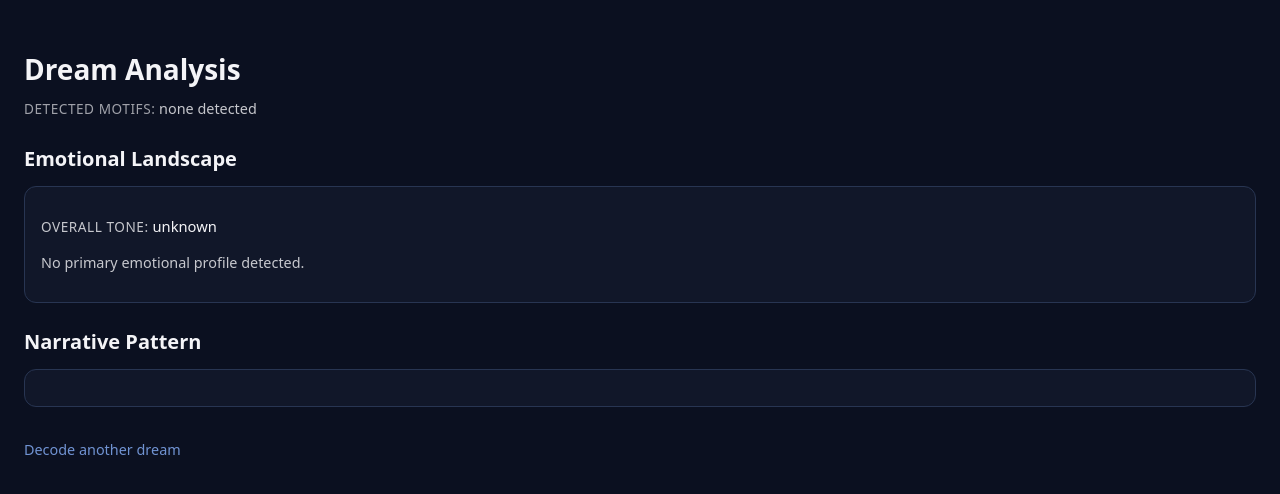
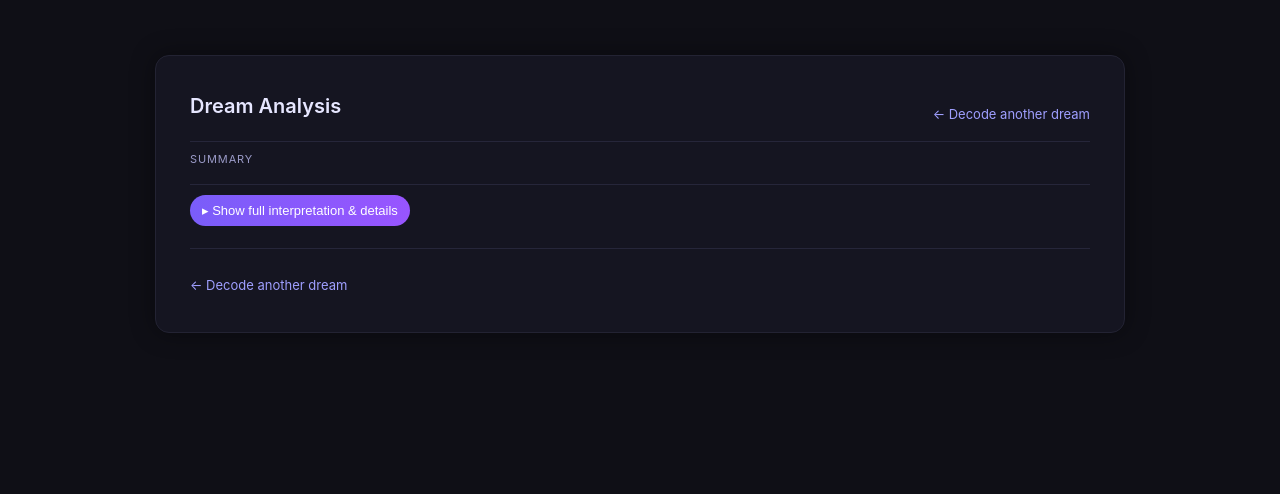
Before and after one commit to kerry-netizen/dream-decoder, a Flask app: template templates/result.html in a window 1280 px wide. Shown: the top 494 px of the page. Run offline with Flask 3, Linux system fonts and the light colour scheme; the template is opened without the code that fills it, so the values that code supplies are empty.

Commit message:
Summary-heavy UI + collapsible deep dive

```diff
--- a/app.py
+++ b/app.py
@@ -201,7 +201,7 @@ def build_priority_symbols(candidates: List[Dict[str, Any]]) -> List[Dict[str, A
 
 
 # ----------------------------------------------------
-# Rich Interpretation Prompt
+# Rich Interpretation Prompt (Summary-heavy, Deep Dive optional)
 # ----------------------------------------------------
 
 SYSTEM_PROMPT = """
@@ -224,7 +224,7 @@ Principles:
 - Avoid superstition, fortune-telling, or claims about the future.
 - Focus on psychological meaning, emotional patterns, and inner conflicts.
 - Help the dreamer generate insight, not fear.
-- It is okay to be rich and detailed in your explanations.
+- It is okay to be rich and detailed, but structure your output clearly.
 
 Return VALID JSON with:
 
@@ -242,15 +242,26 @@ Return VALID JSON with:
 }
 
 Formatting / richness:
-- "micronarrative": 2–4 sentences retelling the dream vividly but concisely.
-- "summary": 3–5 sentences explaining the main psychological themes.
-- "interpretive_narrative": your main canvas. Write 3–7 short paragraphs
-  (around 400–700 words) weaving symbols, emotions, and life_context into a
-  cohesive psychological story.
+- "micronarrative": 1–2 sentences retelling the dream vividly but concisely.
+- "summary": 5–7 sentences giving a psychologically rich, high-level interpretation.
+  This should carry most of the interpretive weight and be very readable on a phone.
+- "interpretive_narrative": treat this as a deeper dive. Write 3–6 short paragraphs
+  (roughly 400–800 words total) weaving symbols, emotions, and life_context into a
+  cohesive psychological story. Feel free to be more exploratory and reflective here.
 - "key_symbols": 3–7 key symbols with 2–3 possible meanings and a confidence
   value between 0 and 1.
 - "emotional_profile": 3–5 primary emotions with intensities 0–1 and an overall tone.
+- "emotional_arc": must be a list of objects like
+  {"stage": "beginning/middle/end", "emotion": "string", "intensity": 0.0}.
+  If you aren't sure, return [] rather than raw strings.
+- "narrative_pattern": clearly name the psychological pattern (e.g. "Threshold Crossing",
+  "Life Review", "Avoidance vs Confrontation") and briefly describe it.
+- "symbol_relations": only include real links like
+  {"source": "child", "target": "door", "relation": "points toward choice"}.
+  If you don't see clear relationships, return [].
 - "reflection_prompts": 3–6 thoughtful, gentle questions inviting self-reflection.
+- "cautions": 2–4 short reminders about not over-literalizing the dream.
+
 Keep JSON structure strict, but allow prose fields to be rich and textured.
 """
 
--- a/templates/result.html
+++ b/templates/result.html
@@ -1,293 +1,416 @@
-<!doctype html>
+<!DOCTYPE html>
 <html lang="en">
 <head>
-  <meta charset="utf-8">
+    <meta charset="UTF-8">
     <title>Dream Decoder – Result</title>
-  <meta name="viewport" content="width=device-width, initial-scale=1">
-
     <style>
         body {
-      font-family: system-ui, -apple-system, BlinkMacSystemFont, "Segoe UI", sans-serif;
+            background: #0f0f16;
+            font-family: "Inter", system-ui, -apple-system, BlinkMacSystemFont, sans-serif;
+            color: #e6e6ff;
             margin: 0;
-      padding: 1.5rem;
-      background: #0b1020;
-      color: #f4f4f7;
-      line-height: 1.5;
+            padding: 0;
         }
 
-    a {
-      color: #8ab4ff;
+        .container {
+            max-width: 900px;
+            margin: 40px auto 60px;
+            background: #151521;
+            padding: 24px 20px 30px;
+            border-radius: 14px;
+            box-shadow: 0px 0px 25px rgba(0,0,0,0.4);
+            border: 1px solid #232333;
+        }
+
+        @media (min-width: 768px) {
+            .container {
+                padding: 32px 34px 38px;
+                margin-top: 55px;
+            }
+        }
+
+        h1 {
+            margin: 0 0 10px;
+            font-size: 24px;
+        }
+
+        h2 {
+            margin-top: 26px;
+            margin-bottom: 8px;
+            font-size: 18px;
+        }
+
+        p {
+            line-height: 1.5;
+            margin-top: 8px;
+            margin-bottom: 8px;
+        }
+
+        .badge-row {
+            margin: 12px 0 6px;
+            display: flex;
+            flex-wrap: wrap;
+            gap: 6px;
+        }
+
+        .badge {
+            padding: 5px 9px;
+            border-radius: 999px;
+            border: 1px solid #32324a;
+            background: #1c1c29;
+            font-size: 12px;
+            color: #c6c6f2;
+        }
+
+        .section {
+            margin-top: 18px;
+            padding-top: 10px;
+            border-top: 1px solid #26263a;
+        }
+
+        .label {
+            text-transform: uppercase;
+            letter-spacing: 0.08em;
+            font-size: 11px;
+            color: #9a9ac7;
+            margin-bottom: 4px;
+        }
+
+        .summary-text {
+            font-size: 15px;
+            color: #deddfb;
+        }
+
+        .muted {
+            color: #a0a0c6;
+            font-size: 13px;
+        }
+
+        .toggle-btn {
+            display: inline-flex;
+            align-items: center;
+            gap: 6px;
+            border-radius: 999px;
+            border: 1px solid #32324a;
+            background: #1a1a27;
+            padding: 6px 11px;
+            font-size: 12px;
+            color: #c8c8ff;
+            cursor: pointer;
+            margin-top: 6px;
+        }
+
+        .toggle-btn span.chevron {
+            font-size: 12px;
+        }
+
+        .card {
+            background: #181827;
+            border-radius: 10px;
+            border: 1px solid #26263a;
+            padding: 10px 12px;
+            margin-top: 8px;
+        }
+
+        .card-title {
+            font-size: 13px;
+            font-weight: 600;
+            margin-bottom: 4px;
+        }
+
+        .symbol-list {
+            list-style: none;
+            padding-left: 0;
+            margin: 6px 0 0;
+        }
+
+        .symbol-list li {
+            margin-bottom: 6px;
+            font-size: 13px;
+        }
+
+        .chips-row {
+            display: flex;
+            flex-wrap: wrap;
+            gap: 6px;
+            margin-top: 6px;
+        }
+
+        .chip {
+            font-size: 12px;
+            padding: 4px 8px;
+            border-radius: 999px;
+            background: #202033;
+            border: 1px solid #343453;
+        }
+
+        .small-heading {
+            font-size: 13px;
+            font-weight: 600;
+            margin-top: 4px;
+            margin-bottom: 4px;
+        }
+
+        .list-plain {
+            padding-left: 18px;
+            margin-top: 4px;
+            margin-bottom: 4px;
+        }
+
+        .list-plain li {
+            margin-bottom: 4px;
+            font-size: 13px;
+        }
+
+        .tone-pill {
+            display: inline-block;
+            padding: 3px 8px;
+            border-radius: 999px;
+            border: 1px solid #35355a;
+            background: #1b1b2b;
+            font-size: 12px;
+            margin-top: 2px;
+        }
+
+        .back-link {
+            display: inline-block;
+            margin-top: 18px;
+            font-size: 13px;
+            color: #9f9fff;
             text-decoration: none;
         }
 
-    a:hover {
+        .back-link:hover {
             text-decoration: underline;
         }
 
-    h1, h2, h3 {
-      font-weight: 600;
-      margin-top: 1.5rem;
-      margin-bottom: 0.5rem;
+        .top-meta {
+            display: flex;
+            justify-content: space-between;
+            gap: 12px;
+            align-items: center;
+            flex-wrap: wrap;
         }
 
-    h1 { font-size: 1.75rem; }
-    h2 { font-size: 1.25rem; }
-    h3 { font-size: 1.05rem; }
-
-    .meta {
-      font-size: 0.9rem;
-      opacity: 0.8;
-      margin-bottom: 1rem;
-    }
-
-    .pill-row {
-      margin: 0.25rem 0 1rem;
-    }
-
-    .pill {
-      display: inline-block;
-      padding: 0.2rem 0.6rem;
-      margin: 0.15rem 0.25rem 0.15rem 0;
-      border-radius: 999px;
-      background: #1b253b;
-      font-size: 0.8rem;
-      border: 1px solid #283552;
-    }
-
-    .card {
-      margin: 0.75rem 0;
-      padding: 0.85rem 1rem;
-      border-radius: 0.75rem;
-      border: 1px solid #283552;
-      background: #111729;
-    }
-
-    details.card > summary {
-      cursor: pointer;
-      outline: none;
-      list-style: none;
-    }
-
-    details.card > summary::-webkit-details-marker {
-      display: none;
-    }
-
-    details.card > summary::before {
-      content: "▶";
-      display: inline-block;
-      margin-right: 0.4rem;
-      font-size: 0.8rem;
-      transform-origin: center;
-      transition: transform 0.15s ease-out;
-      opacity: 0.8;
-    }
-
-    details[open].card > summary::before {
-      transform: rotate(90deg);
-    }
-
-    details.card > summary strong {
-      font-size: 0.95rem;
-    }
-
-    .card .body {
-      margin-top: 0.6rem;
-      font-size: 0.92rem;
-    }
-
-    .symbol-header {
-      display: flex;
-      justify-content: space-between;
-      align-items: baseline;
-      gap: 0.5rem;
-    }
-
-    .symbol-name {
+        .title {
+            font-size: 20px;
             font-weight: 600;
         }
 
-    .symbol-meta {
-      font-size: 0.8rem;
-      opacity: 0.75;
-      white-space: nowrap;
+        .subtitle {
+            font-size: 13px;
+            color: #a0a0c6;
         }
 
-    .muted {
-      opacity: 0.8;
-      font-size: 0.9rem;
+        .btn-row {
+            margin-top: 10px;
+            display: flex;
+            flex-wrap: wrap;
+            gap: 8px;
         }
 
-    ul {
-      margin: 0.3rem 0 0.6rem 1.1rem;
-      padding: 0;
+        .btn-primary {
+            border-radius: 999px;
+            background: linear-gradient(90deg, #7a5df9, #9855ff);
+            border: none;
+            color: #fff;
+            font-size: 13px;
+            padding: 8px 12px;
+            cursor: pointer;
         }
 
-    .footer-links {
-      margin-top: 2rem;
-      font-size: 0.9rem;
-      opacity: 0.8;
-    }
-
-    .badge {
-      display: inline-block;
-      font-size: 0.75rem;
-      padding: 0.1rem 0.5rem;
-      border-radius: 999px;
-      border: 1px solid #283552;
-      background: #141d33;
-      margin-left: 0.3rem;
+        .btn-primary:hover {
             opacity: 0.9;
         }
 
-    .inline-label {
-      font-size: 0.85rem;
-      opacity: 0.8;
-      text-transform: uppercase;
-      letter-spacing: 0.04em;
+        .btn-ghost {
+            border-radius: 999px;
+            background: #181827;
+            border: 1px solid #333355;
+            color: #c8c8ff;
+            font-size: 12px;
+            padding: 6px 11px;
+            cursor: pointer;
         }
 
-    .arc-item {
-      font-size: 0.9rem;
-      margin: 0.1rem 0;
-    }
-
-    .arc-label {
-      font-weight: 500;
+        .btn-ghost:hover {
+            border-color: #7a5df9;
         }
     </style>
+
+    <script>
+        function toggleSection(id, chevronId) {
+            const el = document.getElementById(id);
+            const chev = document.getElementById(chevronId);
+            if (!el) return;
+            const isHidden = el.style.display === "none" || el.style.display === "";
+            el.style.display = isHidden ? "block" : "none";
+            if (chev) {
+                chev.textContent = isHidden ? "▾" : "▸";
+            }
+        }
+    </script>
 </head>
 <body>
 
-  <h1>Dream Analysis</h1>
-
-  <div class="meta">
-    <span class="inline-label">Detected motifs:</span>
-    {% if analysis.detected_keywords and analysis.detected_keywords|length > 0 %}
-      {{ analysis.detected_keywords | join(', ') }}
-    {% else %}
-      none detected
+<div class="container">
+    <div class="top-meta">
+        <div>
+            <div class="title">Dream Analysis</div>
+            {% if analysis.micronarrative or analysis.summary %}
+            <div class="subtitle">A reflective, symbolic interpretation based on your dream.</div>
             {% endif %}
         </div>
+        <div>
+            <a href="{{ url_for('index') }}" class="back-link">← Decode another dream</a>
+        </div>
+    </div>
 
-  {% if analysis.micronarrative %}
-    <details class="card" open>
-      <summary><strong>Micronarrative</strong></summary>
-      <div class="body">
-        <p>{{ analysis.micronarrative }}</p>
-      </div>
-    </details>
-  {% endif %}
-
-  {% if analysis.summary %}
-    <h2>Summary</h2>
-    <div class="card">
-      <div class="body">
-        <p>{{ analysis.summary }}</p>
+    {% if analysis.detected_keywords %}
+    <div class="section">
+        <div class="label">Detected motifs</div>
+        <div class="badge-row">
+            {% for kw in analysis.detected_keywords %}
+            <div class="badge">{{ kw }}</div>
+            {% endfor %}
         </div>
     </div>
     {% endif %}
 
-  {% if analysis.interpretive_narrative %}
-    <details class="card" open>
-      <summary><strong>Interpretive Analysis</strong><span class="badge">Core insight</span></summary>
-      <div class="body">
-        {% for paragraph in analysis.interpretive_narrative.split('\n\n') %}
-          {% if paragraph.strip() %}
-            <p>{{ paragraph }}</p>
+    <!-- SUMMARY FRONT AND CENTER -->
+    <div class="section">
+        <div class="label">Summary</div>
+        <p class="summary-text">
+            {{ analysis.summary }}
+        </p>
+
+        {% if analysis.micronarrative %}
+        <button class="toggle-btn" type="button"
+                onclick="toggleSection('micro-block', 'micro-chevron')">
+            <span id="micro-chevron" class="chevron">▸</span>
+            <span>Show dream retelling</span>
+        </button>
+        <div id="micro-block" style="display:none; margin-top:8px;">
+            <div class="small-heading">Micronarrative</div>
+            <p class="muted">{{ analysis.micronarrative }}</p>
+        </div>
         {% endif %}
-        {% endfor %}
     </div>
-    </details>
-  {% endif %}
 
-  {% if analysis.key_symbols and analysis.key_symbols|length > 0 %}
-    <h2>Key Symbols &amp; Motifs</h2>
-
+    <!-- KEY SYMBOLS -->
+    {% if analysis.key_symbols %}
+    <div class="section">
+        <div class="label">Key symbols</div>
         {% for sym in analysis.key_symbols %}
         <div class="card">
-        <div class="symbol-header">
-          <div class="symbol-name">{{ sym.symbol }}</div>
-          <div class="symbol-meta">
+            <div class="card-title">
+                {{ sym.symbol | default("symbol") }}
                 {% if sym.confidence is defined %}
-              Confidence: {{ (sym.confidence * 100) | round(0) | int }}%
+                    <span class="muted">· confidence {{ (sym.confidence * 100) | round(0) | int }}%</span>
                 {% endif %}
-          </div>
             </div>
             {% if sym.description %}
             <p class="muted">{{ sym.description }}</p>
             {% endif %}
-
-        {% if sym.possible_meanings and sym.possible_meanings|length > 0 %}
-          <ul>
-            {% for meaning in sym.possible_meanings %}
-              <li>{{ meaning }}</li>
+            {% if sym.possible_meanings %}
+            <ul class="symbol-list">
+                {% for m in sym.possible_meanings %}
+                <li>• {{ m }}</li>
                 {% endfor %}
             </ul>
             {% endif %}
         </div>
         {% endfor %}
+    </div>
     {% endif %}
 
-  <h2>Emotional Landscape</h2>
-  <div class="card">
-    <div class="body">
-      <p>
-        <span class="inline-label">Overall tone:</span>
-        {{ analysis.emotional_profile_tone or 'unknown' }}
-      </p>
+    <!-- BUTTON TO SHOW DEEP DIVE -->
+    <div class="section">
+        <button class="btn-primary" type="button"
+                onclick="toggleSection('deep-block', 'deep-chevron')">
+            <span id="deep-chevron" class="chevron">▸</span>
+            Show full interpretation & details
+        </button>
+    </div>
 
-      {% if analysis.emotional_profile_primary and analysis.emotional_profile_primary|length > 0 %}
-        <div class="pill-row">
-          {% for emo in analysis.emotional_profile_primary %}
-            <span class="pill">
-              {{ emo.name }} – {{ (emo.intensity * 100) | round(0) | int }}%
-            </span>
-          {% endfor %}
+    <!-- DEEP DIVE BLOCK -->
+    <div id="deep-block" style="display:none;">
+        {% if analysis.interpretive_narrative %}
+        <div class="section">
+            <div class="label">Full interpretation</div>
+            <p class="muted" style="white-space:pre-wrap;">{{ analysis.interpretive_narrative }}</p>
         </div>
-      {% else %}
-        <p class="muted">No primary emotional profile detected.</p>
         {% endif %}
 
-      {% if analysis.emotional_arc and analysis.emotional_arc|length > 0 %}
-        <h3>Emotional Arc</h3>
-        {% for st in analysis.emotional_arc %}
-          <div class="arc-item">
-            <span class="arc-label">
-              {{ st.stage | capitalize }}:
-            </span>
-            {{ st.emotion }} – {{ (st.intensity * 100) | round(0) | int }}%
-          </div>
-        {% endfor %}
+        <!-- EMOTIONAL PROFILE -->
+        {% if analysis.emotional_profile_primary or analysis.emotional_profile_tone %}
+        <div class="section">
+            <div class="label">Emotional landscape</div>
+            {% if analysis.emotional_profile_tone %}
+            <div class="tone-pill">Overall tone: {{ analysis.emotional_profile_tone }}</div>
+            {% endif %}
+
+            {% if analysis.emotional_profile_primary %}
+            <div class="small-heading" style="margin-top:8px;">Primary emotions</div>
+            <div class="chips-row">
+                {% for e in analysis.emotional_profile_primary %}
+                <div class="chip">
+                    {{ e.name }} –
+                    {% if e.intensity is defined %}
+                        {{ (e.intensity * 100) | round(0) | int }}%
+                    {% else %}
+                        n/a
                     {% endif %}
                 </div>
-  </div>
-
-  <h2>Narrative Pattern</h2>
-  <div class="card">
-    <div class="body">
-      {% if analysis.narrative_pattern.pattern_name %}
-        <p><strong>{{ analysis.narrative_pattern.pattern_name }}</strong></p>
-      {% endif %}
-
-      {% if analysis.narrative_pattern.description %}
-        <p class="muted">{{ analysis.narrative_pattern.description }}</p>
-      {% endif %}
-
-      {% if analysis.narrative_pattern.related_themes and analysis.narrative_pattern.related_themes|length > 0 %}
-        <div class="pill-row">
-          {% for theme in analysis.narrative_pattern.related_themes %}
-            <span class="pill">{{ theme }}</span>
                 {% endfor %}
             </div>
             {% endif %}
         </div>
+        {% endif %}
+
+        <!-- EMOTIONAL ARC -->
+        {% if analysis.emotional_arc %}
+        <div class="section">
+            <div class="label">Emotional arc</div>
+            <ul class="list-plain">
+                {% for st in analysis.emotional_arc %}
+                <li>
+                    {% if st.stage %}<strong>{{ st.stage | capitalize }}:</strong> {% endif %}
+                    {{ st.emotion }}
+                    {% if st.intensity is defined %}
+                        – {{ (st.intensity * 100) | round(0) | int }}%
+                    {% endif %}
+                </li>
+                {% endfor %}
+            </ul>
         </div>
+        {% endif %}
 
-  {% if analysis.symbol_relations and analysis.symbol_relations|length > 0 %}
-    <h2>Symbol Relationships</h2>
-    <div class="card">
-      <div class="body">
-        <ul>
+        <!-- NARRATIVE PATTERN -->
+        {% if analysis.narrative_pattern %}
+        <div class="section">
+            <div class="label">Narrative pattern</div>
+            {% if analysis.narrative_pattern.pattern_name %}
+            <div class="small-heading">{{ analysis.narrative_pattern.pattern_name }}</div>
+            {% endif %}
+            {% if analysis.narrative_pattern.description %}
+            <p class="muted">{{ analysis.narrative_pattern.description }}</p>
+            {% endif %}
+            {% if analysis.narrative_pattern.related_themes %}
+            <div class="chips-row">
+                {% for t in analysis.narrative_pattern.related_themes %}
+                <div class="chip">{{ t }}</div>
+                {% endfor %}
+            </div>
+            {% endif %}
+        </div>
+        {% endif %}
+
+        <!-- SYMBOL RELATIONS -->
+        {% if analysis.symbol_relations %}
+        <div class="section">
+            <div class="label">Symbol relationships</div>
+            <ul class="list-plain">
                 {% for rel in analysis.symbol_relations %}
                 <li>
                     <strong>{{ rel.source }}</strong> → <strong>{{ rel.target }}</strong>:
@@ -296,37 +419,36 @@
                 {% endfor %}
             </ul>
         </div>
+        {% endif %}
+
+        <!-- REFLECTION PROMPTS -->
+        {% if analysis.reflection_prompts %}
+        <div class="section">
+            <div class="label">Reflection prompts</div>
+            <ul class="list-plain">
+                {% for q in analysis.reflection_prompts %}
+                <li>{{ q }}</li>
+                {% endfor %}
+            </ul>
         </div>
         {% endif %}
 
-  {% if analysis.reflection_prompts and analysis.reflection_prompts|length > 0 %}
-    <h2>Reflection Prompts</h2>
-    <div class="card">
-      <div class="body">
-        <ul>
-          {% for prompt in analysis.reflection_prompts %}
-            <li>{{ prompt }}</li>
+        <!-- CAUTIONS -->
+        {% if analysis.cautions %}
+        <div class="section">
+            <div class="label">Cautions</div>
+            <ul class="list-plain">
+                {% for c in analysis.cautions %}
+                <li class="muted">{{ c }}</li>
                 {% endfor %}
             </ul>
         </div>
+        {% endif %}
     </div>
-  {% endif %}
 
-  {% if analysis.cautions and analysis.cautions|length > 0 %}
-    <h2>Cautions</h2>
-    <div class="card">
-      <div class="body">
-        <ul>
-          {% for line in analysis.cautions %}
-            <li>{{ line }}</li>
-          {% endfor %}
-        </ul>
+    <div class="section" style="margin-top:22px;">
+        <a href="{{ url_for('index') }}" class="back-link">← Decode another dream</a>
     </div>
-    </div>
-  {% endif %}
-
-  <div class="footer-links">
-    <a href="{{ url_for('index') }}">Decode another dream</a>
 </div>
 
 </body>
```
Lines whose indentation alone changed are shown as unchanged.
